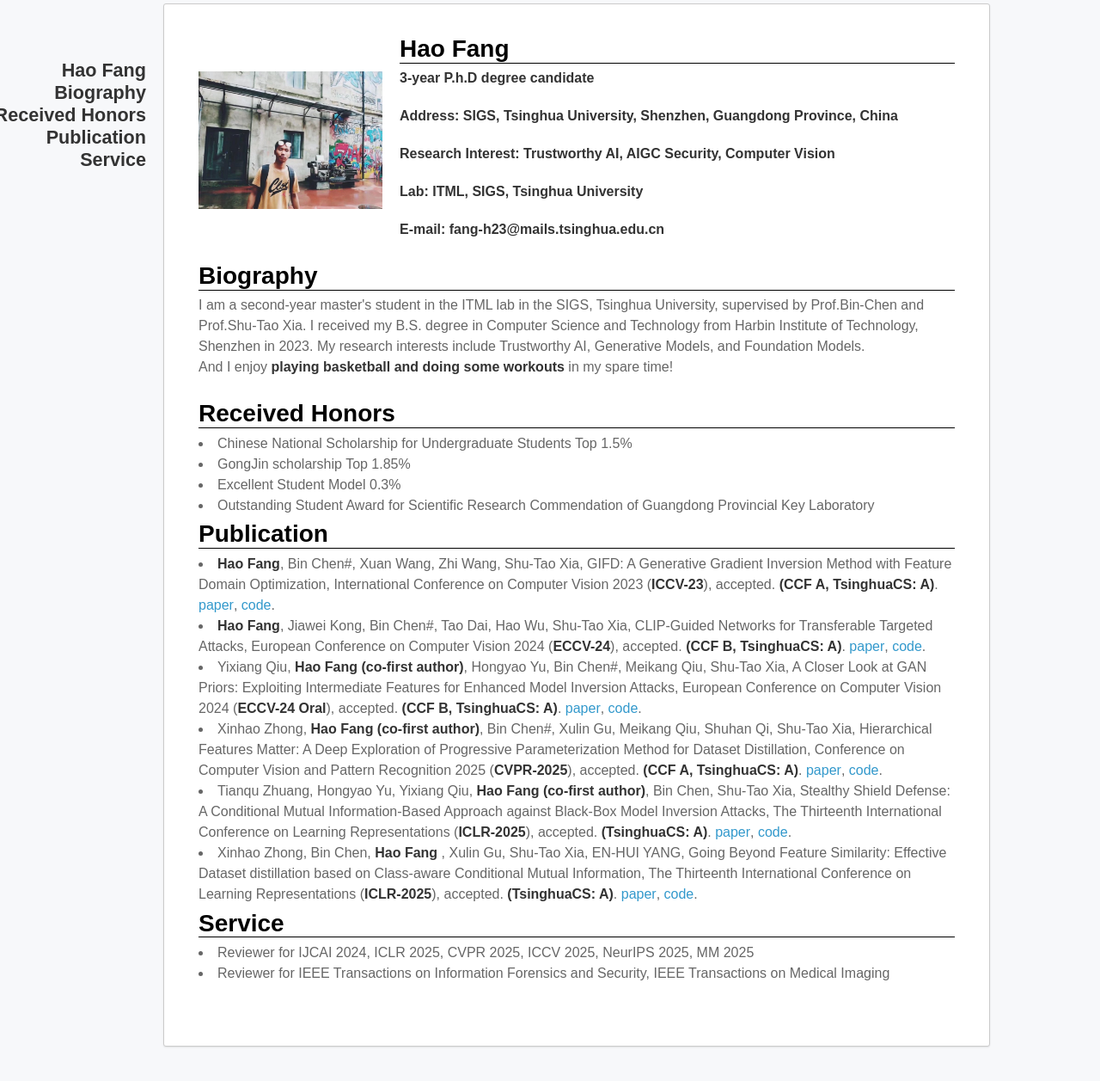
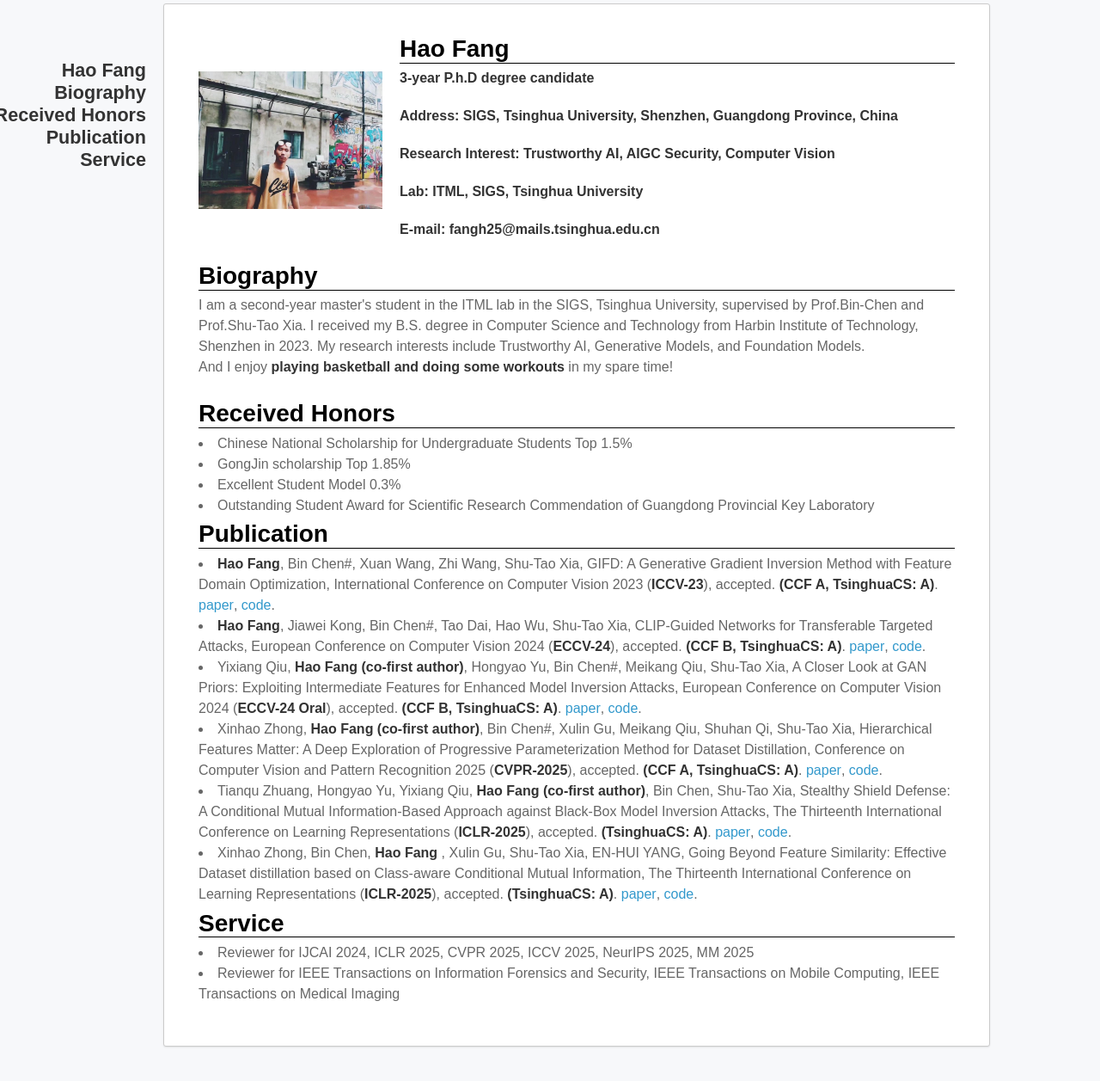
Before and after one commit to ffhibnese/ffhibnese.github.io, a Jekyll site: the page built from index.md, in a window 1280 px wide and 1368 px high, cut to the strip 111-1368 px from the top of the window. Shown: the whole strip at 86% size. Built offline with Jekyll 4.4.1, drawn with Linux system fonts in a browser that asks for light colours; nearby versions of some CDN libraries; our own code applies the rules of GitHub Pages for plain Markdown files.

Commit message:
Update index.md

```diff
--- a/index.md
+++ b/index.md
@@ -10,7 +10,7 @@
       <p><b>Address: SIGS, Tsinghua University, Shenzhen, Guangdong Province, China</b></p>
       <p><b>Research Interest: Trustworthy AI, AIGC Security, Computer Vision</b></p>
       <p><b>Lab: ITML, SIGS, Tsinghua University</b></p>
-      <p><b>E-mail: fang-h23@mails.tsinghua.edu.cn</b></p>
+      <p><b>E-mail: fangh25@mails.tsinghua.edu.cn</b></p>
 <!--       <p><b>[<a href="" target="_blank">Google Scholar</a>] [<a href="https://github.com/ffhInJyc" target="_blank">GitHub</a>] [<a href="" target="_blank">Semantic Scholar</a>]</b></p> -->
     </td>
   </tr>
@@ -71,7 +71,7 @@
     <td width="100%">
       <h2>Service</h2>
       <li>Reviewer for IJCAI 2024, ICLR 2025, CVPR 2025, ICCV 2025, NeurIPS 2025, MM 2025</li>
-      <li>Reviewer for IEEE Transactions on Information Forensics and Security, IEEE Transactions on Medical Imaging</li>
+      <li>Reviewer for IEEE Transactions on Information Forensics and Security, IEEE Transactions on Mobile Computing, IEEE Transactions on Medical Imaging</li>
     </td>
   </tr>
 </table>
```
